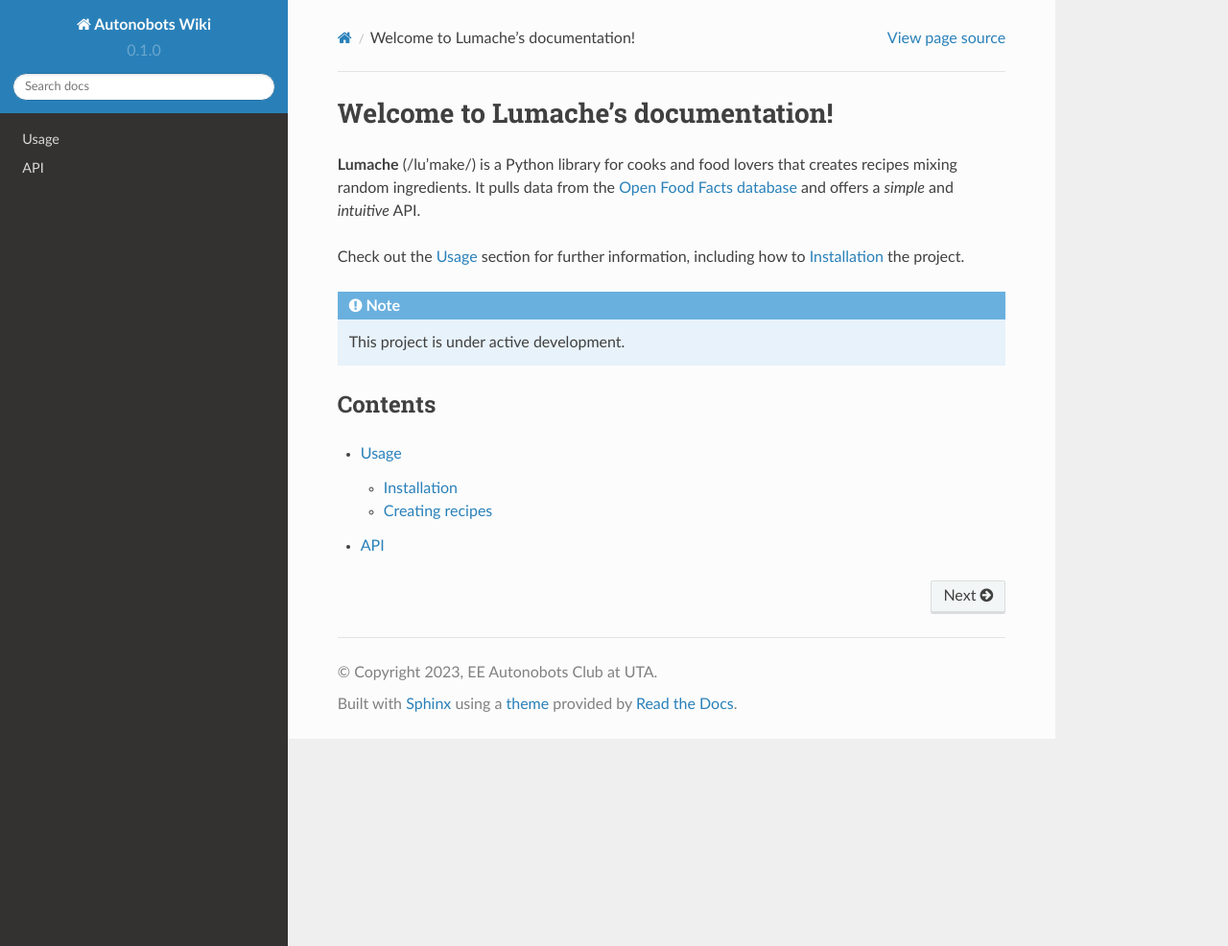
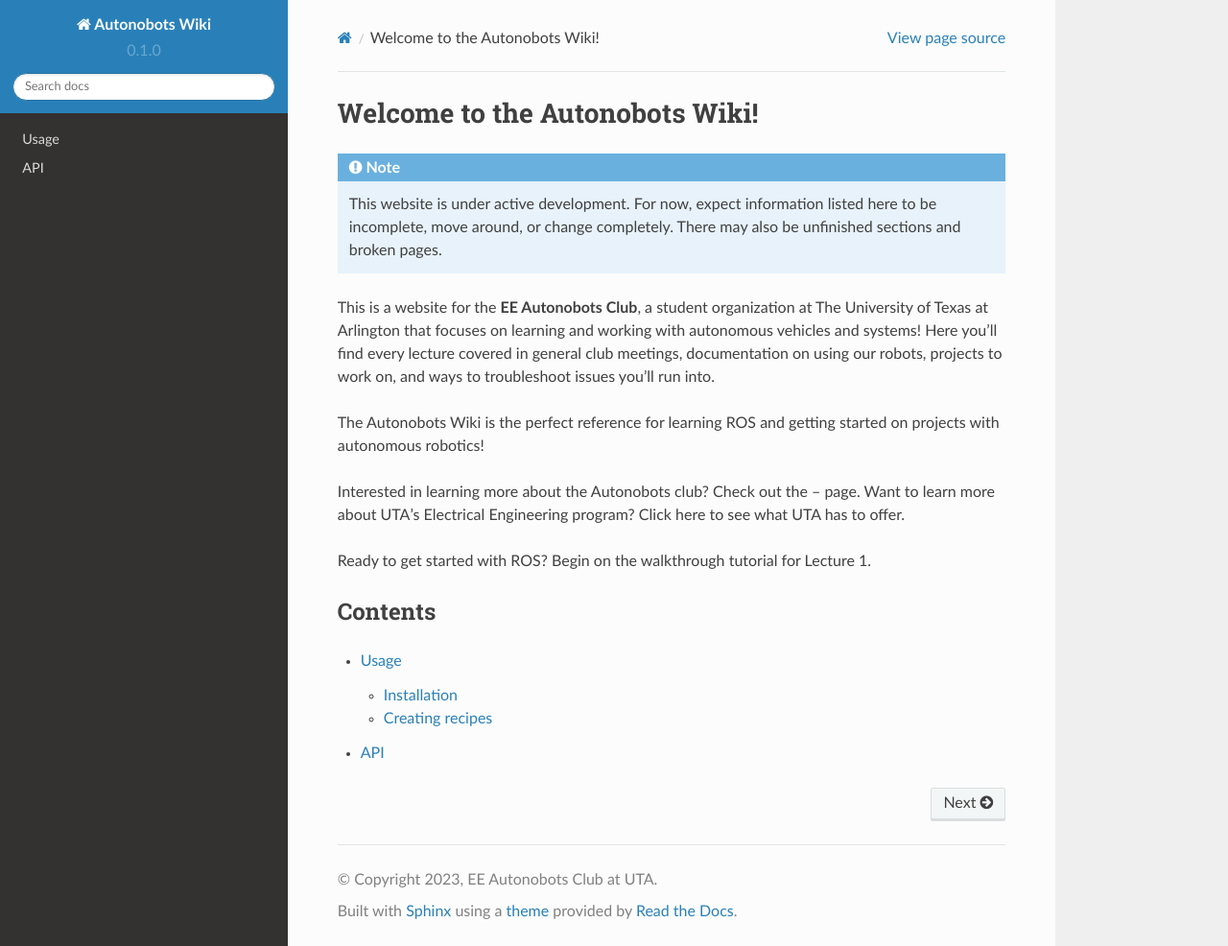
Before and after one commit to rnjohnson18/autonobots-wiki, a Sphinx documentation site: the page built from docs/source/index.rst, in a window 1280 px wide and 986 px high. Shown: the whole window at 96% size. Built offline with Sphinx 7.4.7 and the Read the Docs theme 2.0.0, drawn with Linux system fonts in a browser that asks for light colours.

Commit message:
Outline the homepage with actual relevant info & not placeholder text

```diff
--- a/docs/source/index.rst
+++ b/docs/source/index.rst
@@ -1,17 +1,17 @@
-Welcome to Lumache's documentation!
+Welcome to the Autonobots Wiki!
 ===================================
-
-**Lumache** (/lu'make/) is a Python library for cooks and food lovers
-that creates recipes mixing random ingredients.
-It pulls data from the `Open Food Facts database <https://world.openfoodfacts.org/>`_
-and offers a *simple* and *intuitive* API.
-
-Check out the :doc:`usage` section for further information, including
-how to :ref:`installation` the project.
-
 .. note::
 
-   This project is under active development.
+   This website is under active development. For now, expect information listed here to be incomplete, move around, or change completely. There may also be unfinished sections and broken pages.
+
+This is a website for the **EE Autonobots Club**, a student organization at The University of Texas at Arlington that focuses on learning and working with autonomous vehicles and systems! Here you'll find every lecture covered in general club meetings, documentation on using our robots, projects to work on, and ways to troubleshoot issues you'll run into.
+
+The Autonobots Wiki is the perfect reference for learning ROS and getting started on projects with autonomous robotics!
+
+Interested in learning more about the Autonobots club? Check out the -- page.
+Want to learn more about UTA's Electrical Engineering program? Click here to see what UTA has to offer.
+
+Ready to get started with ROS? Begin on the walkthrough tutorial for Lecture 1.
 
 Contents
 --------
```
